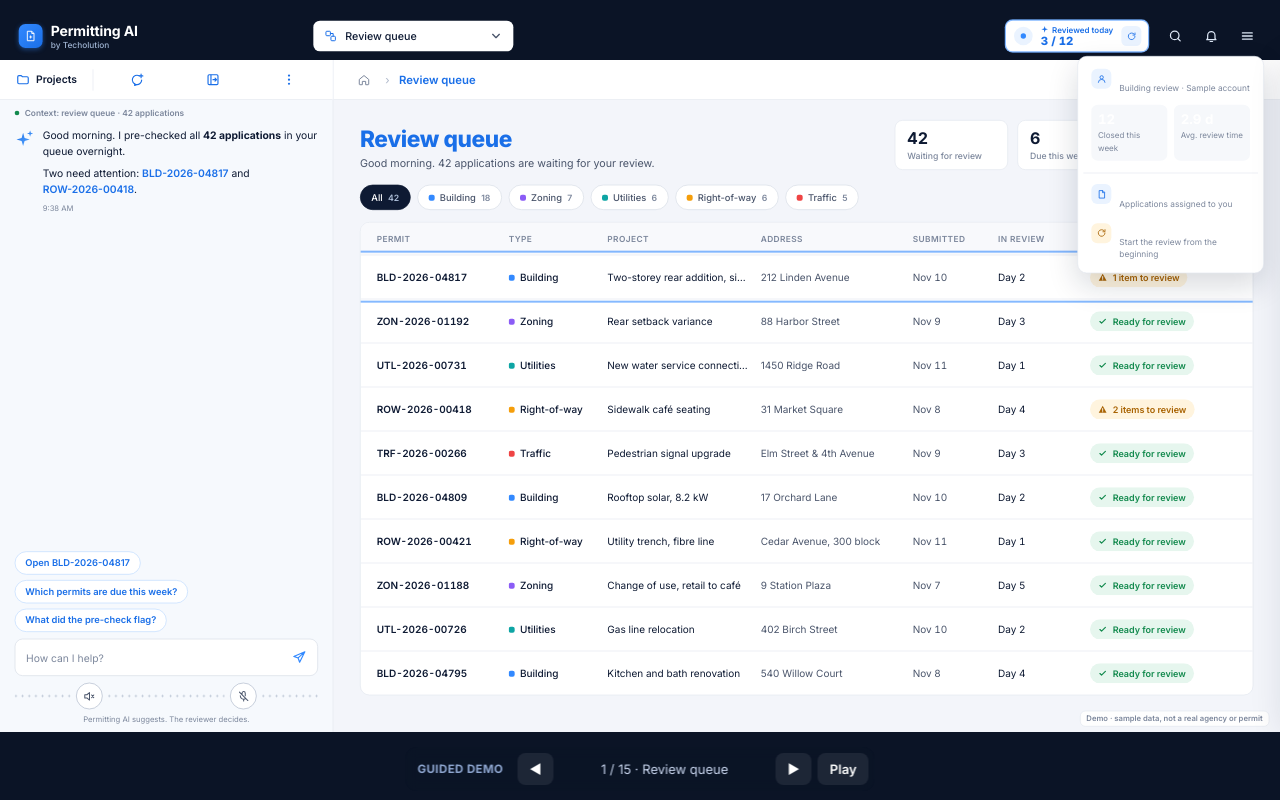
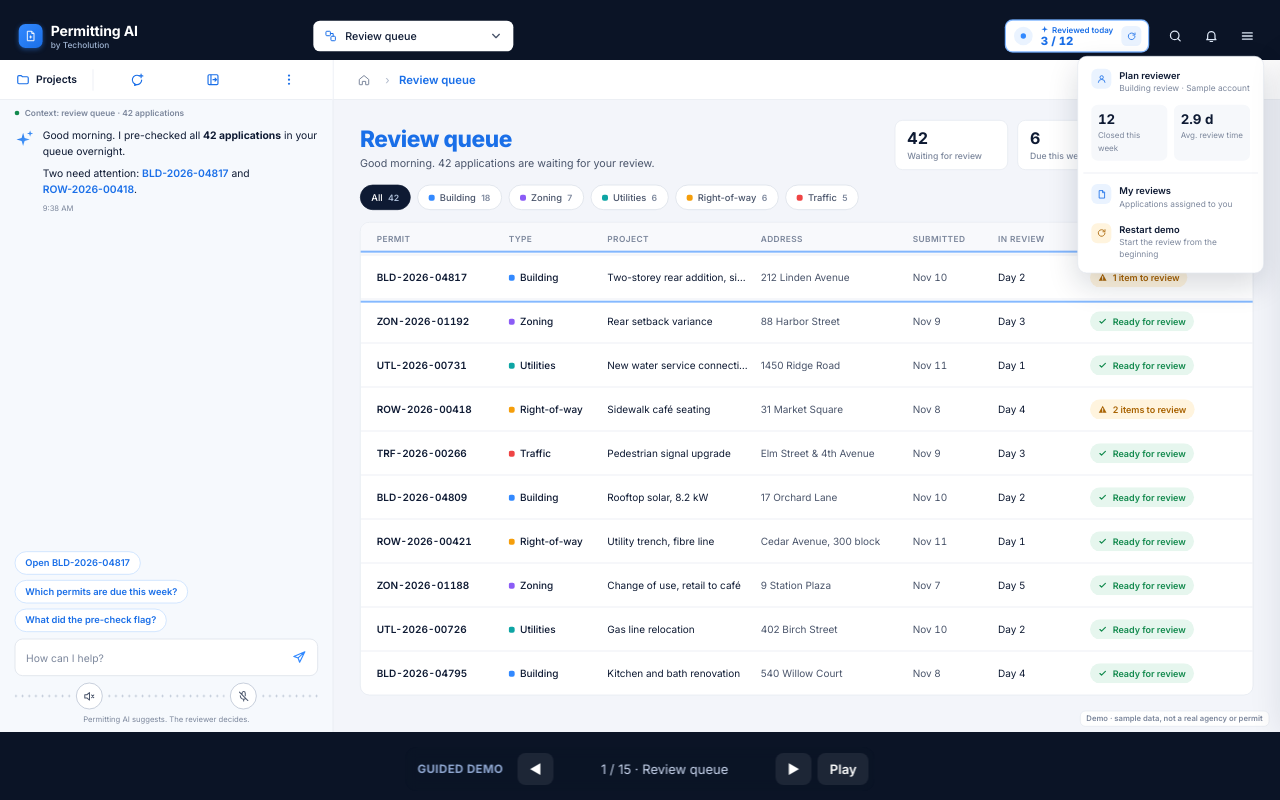
Before and after one commit to andy07-debug/permitting-ai-ux, a plain HTML site: page index.html in a window 1280 px wide. Both pictures are taken after a click on the element 1247 px from the left and 36 px from the top of the page. Drawn offline with Linux system fonts and the light colour scheme.

Commit message:
Fix white text in the top-bar dropdown menus
Co-Authored-By: Claude Opus 5.5 <noreply@anthropic.com>

```diff
--- a/index.html
+++ b/index.html
@@ -56,7 +56,7 @@ input,textarea{font:inherit;color:inherit}
 .icon-btn.has .dot{display:block}
 
 /* dropdowns */
-.dd{position:absolute;top:66px;background:#fff;border:1px solid var(--line);border-radius:14px;box-shadow:0 18px 44px rgba(14,26,51,.16);padding:8px;display:none;z-index:40}
+.dd{color:var(--ink);position:absolute;top:66px;background:#fff;border:1px solid var(--line);border-radius:14px;box-shadow:0 18px 44px rgba(14,26,51,.16);padding:8px;display:none;z-index:40}
 .dd.on{display:block}
 .dd h6{font-size:12px;font-weight:700;color:var(--ink3);letter-spacing:.6px;text-transform:uppercase;padding:8px 12px 6px}
 .dd .it{display:flex;gap:12px;align-items:flex-start;padding:10px 12px;border-radius:10px;font-size:14px;line-height:1.45;cursor:pointer}
```
